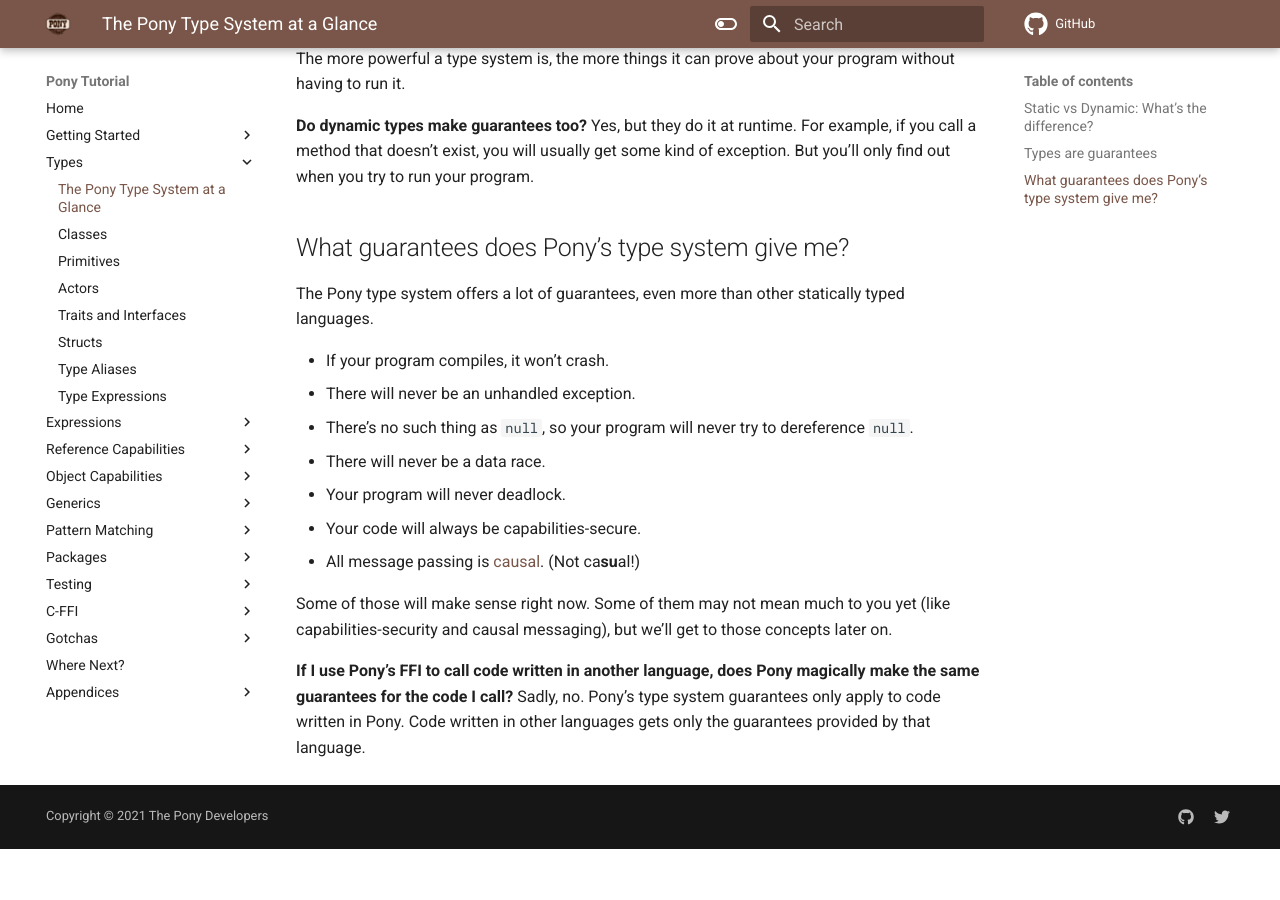
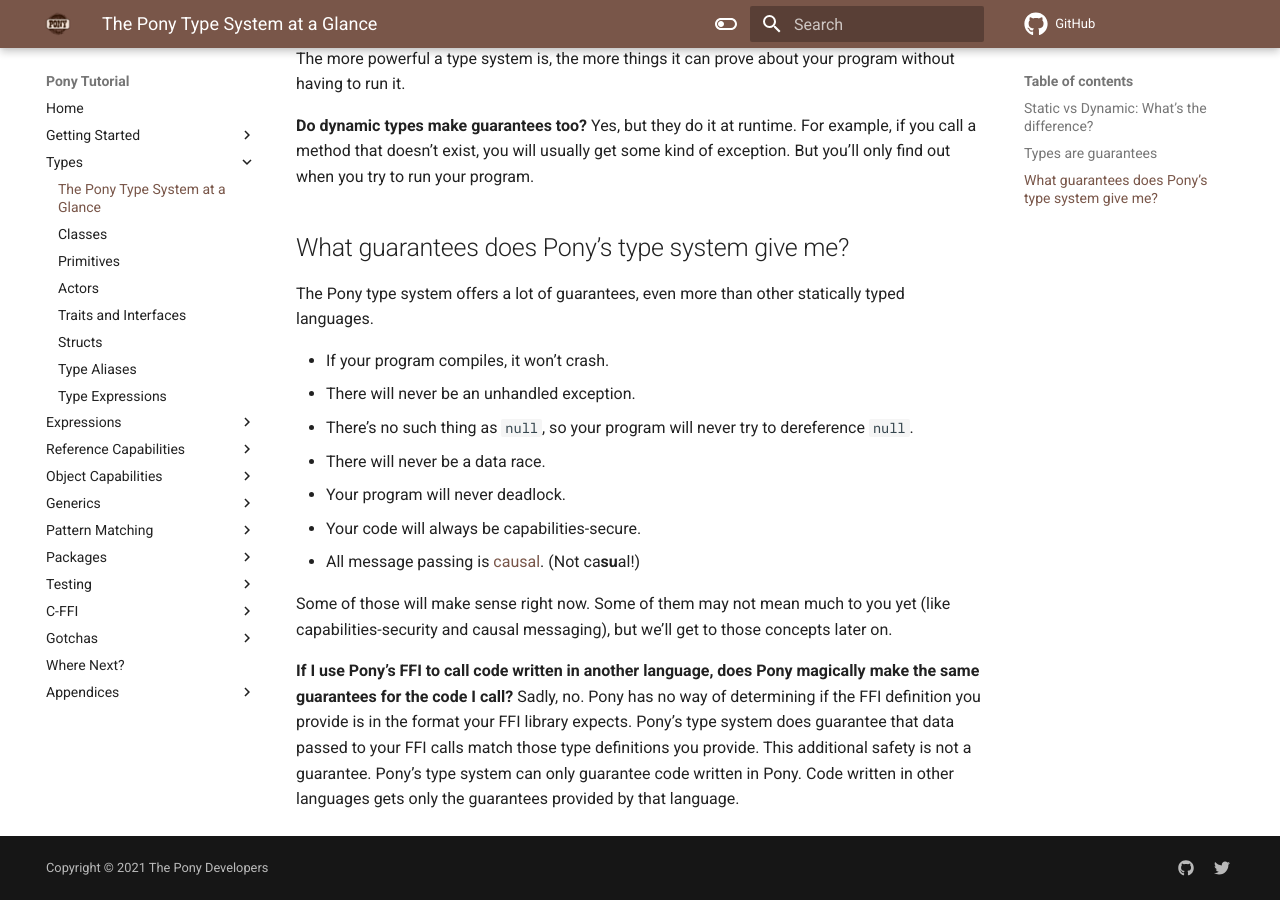
Before and after one commit to ponylang/pony-tutorial, an MkDocs documentation site: the page built from docs/types/at-a-glance.md, in a window 1280 px wide and 900 px high, scrolled down 815 px. Built offline with MkDocs 1.6.1 and Material for MkDocs 9.7.7, drawn with Linux system fonts in a browser that asks for light colours; comment, search, counter and statistics services are not loaded; before the commit the page ends 1664 px from its top, so only the background shows below that.

Commit message:
The mandatory FFI "use" change improves our safety story.

```diff
--- a/docs/types/at-a-glance.md
+++ b/docs/types/at-a-glance.md
@@ -35,4 +35,4 @@
 
 Some of those will make sense right now. Some of them may not mean much to you yet (like capabilities-security and causal messaging), but we'll get to those concepts later on.
 
-__If I use Pony's FFI to call code written in another language, does Pony magically make the same guarantees for the code I call?__ Sadly, no. Pony's type system guarantees only apply to code written in Pony. Code written in other languages gets only the guarantees provided by that language.
+__If I use Pony's FFI to call code written in another language, does Pony magically make the same guarantees for the code I call?__ Sadly, no. Pony has no way of determining if the FFI definition you provide is in the format your FFI library expects. Pony's type system does guarantee that data passed to your FFI calls match those type definitions you provide. This additional safety is not a guarantee. Pony's type system can only guarantee code written in Pony. Code written in other languages gets only the guarantees provided by that language.
```
